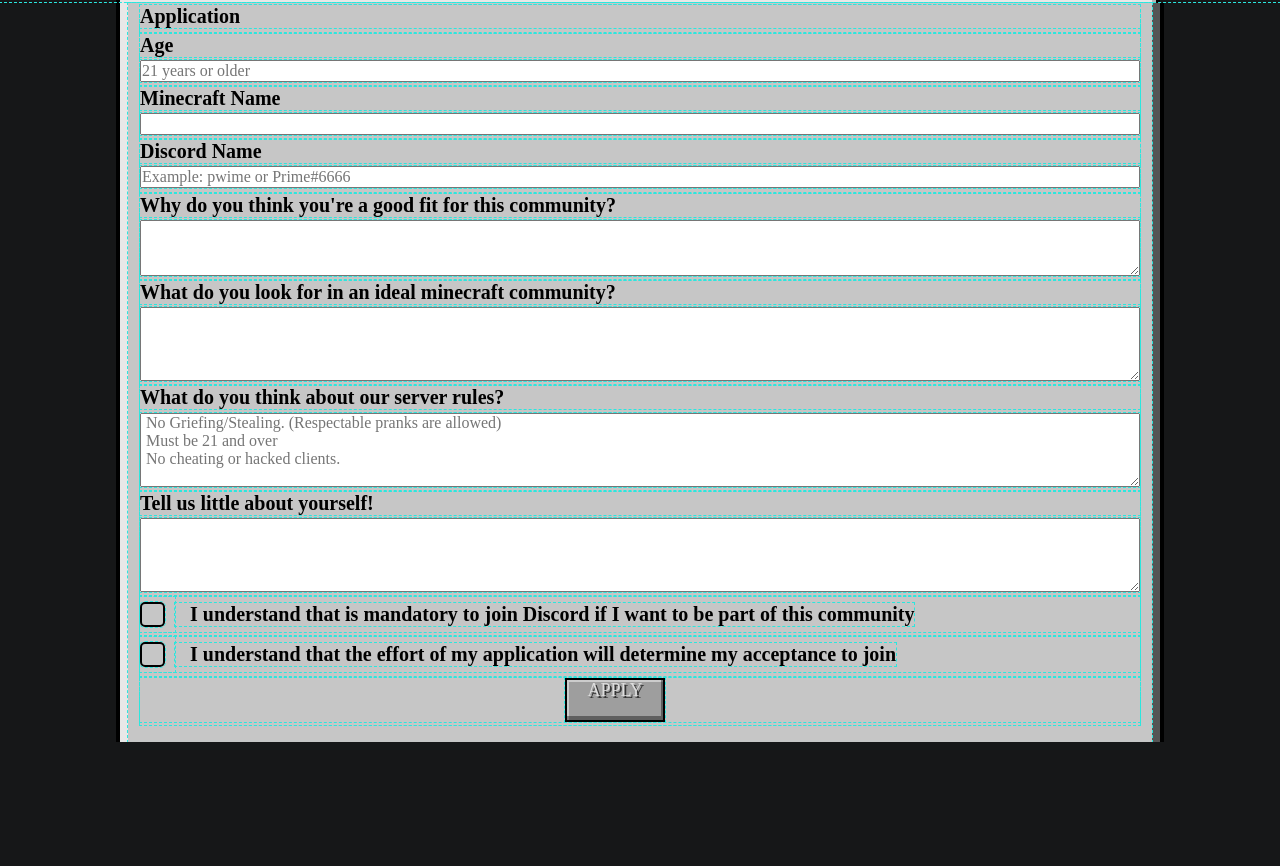
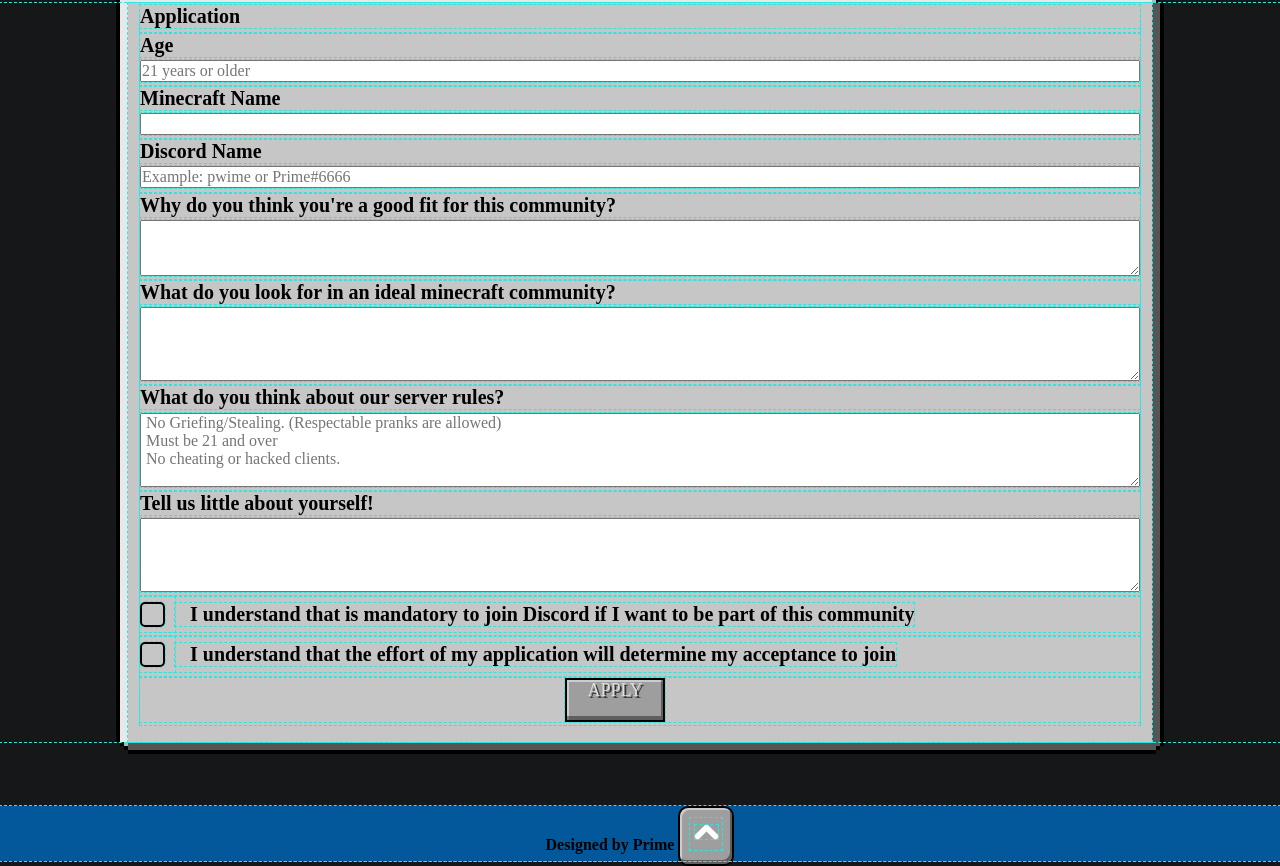
Before and after one commit to Itsprime/FishCraft, a plain HTML site: page index.html in a window 1280 px wide. Shown: the part 1970-2836 px from the top of the page. Before the commit the page ends 2712 px from the top, so only its background shows below. Drawn offline with Linux system fonts and the light colour scheme; grey boxes are pictures that could not be loaded; a web font is replaced by a local one.

Commit message:
working on footer

```diff
--- a/index.html
+++ b/index.html
@@ -24,8 +24,7 @@
                 <li><a href="#apply">Apply</a></li>
                 <li><a href="#">Map</a></li>
                 <li><a href="https://ko-fi.com/bioscloud">Donate</a></li>
-                <li><a href="" class="discord1">
-                        <!-- https://discord.gg/Qr6eNDguFy -->
+                <li><a href="https://discord.gg/Qr6eNDguFy" class="discord1">
                         <img class="discord" src="discord2.svg" alt="Discord" />
                     </a></li>
             </ul>
@@ -127,7 +126,7 @@
             <input id="q5" type="checkbox" class="panel">
             <div class="plus">+</div>
             <label for="q5" class="panel-title">Where is the server hosted?</label>
-            <div class="panel-content">The server is hosted in US. We have players from around
+            <div class="panel-content">The server is hosted in US EST. We have players from around
                 the globe and have had no issues/latency reported.</div>
         </div>
 
@@ -275,12 +274,16 @@
                             "Content-type": "application/json; charset=UTF-8"
                         }
                     });
-                    alert("Thank you for your submittion, next step is for you to join our discord and wait for a response from staff\nPlease join https://discord.gg/Qr6eNDguFy");
+                    alert("Thank you for applying, next step is for you to join our discord and wait for a response from staff\nPlease join https://discord.gg/Qr6eNDguFy");
                     return false
                 }
             </script>
         </table>
     </form>
+    <footer>
+        Designed by Prime
+        <button onclick="topFunction()" id="myBtn" title="Go to top"><?xml version="1.0" ?><!DOCTYPE svg  PUBLIC '-//W3C//DTD SVG 1.1//EN'  'http://www.w3.org/Graphics/SVG/1.1/DTD/svg11.dtd'><svg enable-background="new 0 0 32 32" height="32px" id="Layer_1" version="1.1" viewBox="0 0 32 32" width="32px" xml:space="preserve" xmlns="http://www.w3.org/2000/svg" xmlns:xlink="http://www.w3.org/1999/xlink"><path d="M18.221,7.206l9.585,9.585c0.879,0.879,0.879,2.317,0,3.195l-0.8,0.801c-0.877,0.878-2.316,0.878-3.194,0  l-7.315-7.315l-7.315,7.315c-0.878,0.878-2.317,0.878-3.194,0l-0.8-0.801c-0.879-0.878-0.879-2.316,0-3.195l9.587-9.585  c0.471-0.472,1.103-0.682,1.723-0.647C17.115,6.524,17.748,6.734,18.221,7.206z" fill="white"/></svg></button>
+    </footer>
 </body>
 
 </html>
--- a/style.css
+++ b/style.css
@@ -449,7 +449,6 @@ input[type="reset"] {
     margin-right: 5%;
     margin-left: auto;
     text-align: center;
-    image-rendering: pixelated;
     border: 2px solid #000;
     color: #DDD;
     text-shadow: 2px 2px #000A;
@@ -761,3 +760,31 @@ td > input, textarea{
     cursor: pointer;
     text-decoration: underline;
 }
+
+footer{
+    font-weight: bold;
+    height: 55px;
+    text-align: center;
+    background-color: #02589b;
+    margin-top: 5%;
+}
+
+#myBtn {
+    border: none; /* Remove borders */
+    outline: none; /* Remove outline */
+    background-color: red; /* Set a background color */
+    color: white; /* Text color */
+    cursor: pointer; /* Add a mouse pointer on hover */
+    padding: 10px; /* Some padding */
+    border-radius: 10px; /* Rounded corners */
+    background: #999 url('https://i.ibb.co/rb2TWXL/bgbtn.png') center / cover;
+    image-rendering: pixelated;
+    border: 2px solid #000;
+    color: #DDD;
+    text-shadow: 2px 2px #000A;
+    box-shadow: inset -2px -4px #0006, inset 2px 2px #FFF7;
+  }
+
+  #myBtn:hover {
+    background-color: #555; /* Add a dark-grey background on hover */
+  }
```
